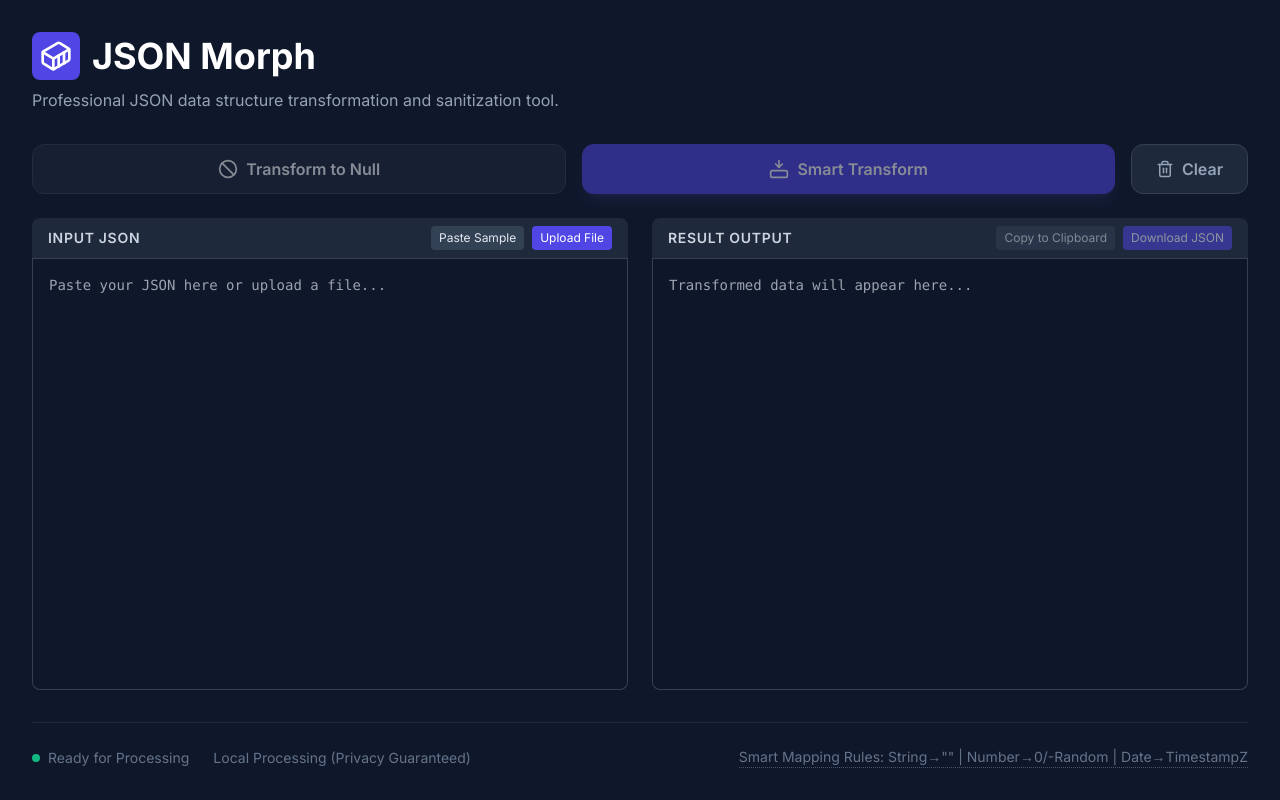
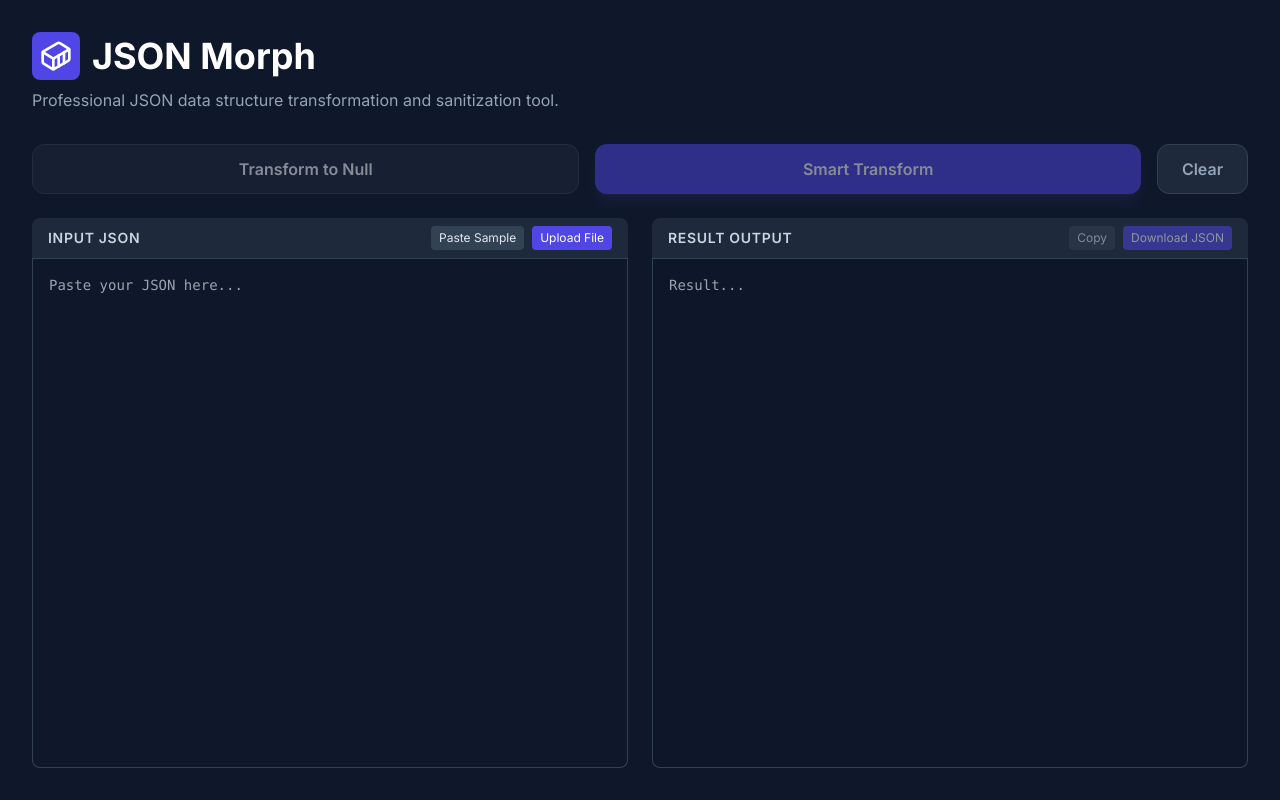
Before and after one commit to weilunchen1/Json-Morph, a React (Vite) app: page / in a window 1280 px wide. Built offline with nearby package versions, Linux system fonts and the light colour scheme.

Commit message:
feat: Enable TSX support and update imports
Integrates Babel and an import map to allow direct use of TSX files in the browser, improving developer experience and code organization. Updates React and ReactDOM imports to use ESM CDN links compatible with the new setup.

```diff
--- a/App.tsx
+++ b/App.tsx
@@ -1,8 +1,8 @@
 
 import React, { useState, useCallback, useRef } from 'react';
-import { nullifyTransform, smartTransform } from './services/transformer';
-import EditorHeader from './components/EditorHeader';
-import { JSONState } from './types';
+import { nullifyTransform, smartTransform } from './services/transformer.ts';
+import EditorHeader from './components/EditorHeader.tsx';
+import { JSONState } from './types.ts';
 
 const App: React.FC = () => {
   const [state, setState] = useState<JSONState>({
@@ -51,7 +51,6 @@ const App: React.FC = () => {
 
   const copyToClipboard = (text: string) => {
     navigator.clipboard.writeText(text);
-    // You could add a toast here
   };
 
   const downloadOutput = () => {
@@ -77,25 +76,22 @@ const App: React.FC = () => {
 
   return (
     <div className="min-h-screen flex flex-col p-4 md:p-8 max-w-7xl mx-auto">
-      {/* Header Section */}
       <header className="mb-8">
         <h1 className="text-4xl font-bold text-white mb-2 flex items-center gap-3">
           <span className="bg-indigo-600 p-2 rounded-lg">
-            <svg xmlns="http://www.w3.org/2000/svg" width="32" height="32" viewBox="0 0 24 24" fill="none" stroke="currentColor" strokeWidth="2" strokeLinecap="round" strokeLinejoin="round" className="lucide lucide-container"><path d="M22 7.7c0-.6-.4-1.2-.8-1.5l-6.3-3.9a1.72 1.72 0 0 0-1.7 0l-10.3 6c-.5.2-.9.8-.9 1.4v6.6c0 .5.4 1.2.8 1.5l6.3 3.9a1.72 1.72 0 0 0 1.7 0l10.3-6c.5-.3.9-1 .9-1.5Z"/><path d="M10 21.9V14L2.1 9.1"/><path d="m10 14 11.9-6.9"/><path d="M14 19.8v-8.1"/><path d="M18 17.5V9.4"/></svg>
+            <svg xmlns="http://www.w3.org/2000/svg" width="32" height="32" viewBox="0 0 24 24" fill="none" stroke="currentColor" strokeWidth="2" strokeLinecap="round" strokeLinejoin="round"><path d="M22 7.7c0-.6-.4-1.2-.8-1.5l-6.3-3.9a1.72 1.72 0 0 0-1.7 0l-10.3 6c-.5.2-.9.8-.9 1.4v6.6c0 .5.4 1.2.8 1.5l6.3 3.9a1.72 1.72 0 0 0 1.7 0l10.3-6c.5-.3.9-1 .9-1.5Z"/><path d="M10 21.9V14L2.1 9.1"/><path d="m10 14 11.9-6.9"/><path d="M14 19.8v-8.1"/><path d="M18 17.5V9.4"/></svg>
           </span>
           JSON Morph
         </h1>
         <p className="text-slate-400">Professional JSON data structure transformation and sanitization tool.</p>
       </header>
 
-      {/* Main Controls */}
       <div className="flex flex-wrap gap-4 mb-6">
         <button
           onClick={() => triggerTransform('nullify')}
           disabled={!state.input}
           className="flex-1 min-w-[200px] flex items-center justify-center gap-2 bg-slate-800 hover:bg-slate-700 text-white font-semibold py-3 px-6 rounded-xl border border-slate-700 transition-all disabled:opacity-50 disabled:cursor-not-allowed group"
         >
-          <svg xmlns="http://www.w3.org/2000/svg" width="20" height="20" viewBox="0 0 24 24" fill="none" stroke="currentColor" strokeWidth="2" strokeLinecap="round" strokeLinejoin="round" className="group-hover:rotate-12 transition-transform"><circle cx="12" cy="12" r="10"/><line x1="4.93" x2="19.07" y1="4.93" y2="19.07"/></svg>
           Transform to Null
         </button>
         <button
@@ -103,21 +99,17 @@ const App: React.FC = () => {
           disabled={!state.input}
           className="flex-1 min-w-[200px] flex items-center justify-center gap-2 bg-indigo-600 hover:bg-indigo-500 text-white font-semibold py-3 px-6 rounded-xl transition-all disabled:opacity-50 disabled:cursor-not-allowed group shadow-lg shadow-indigo-500/20"
         >
-          <svg xmlns="http://www.w3.org/2000/svg" width="20" height="20" viewBox="0 0 24 24" fill="none" stroke="currentColor" strokeWidth="2" strokeLinecap="round" strokeLinejoin="round" className="group-hover:scale-110 transition-transform"><path d="M12 2v8"/><path d="m16 6-4 4-4-4"/><rect width="20" height="8" x="2" y="14" rx="2"/></svg>
           Smart Transform
         </button>
         <button
           onClick={clearAll}
           className="bg-slate-800 hover:bg-red-900/30 hover:text-red-400 text-slate-400 font-semibold py-3 px-6 rounded-xl border border-slate-700 transition-all flex items-center gap-2"
         >
-          <svg xmlns="http://www.w3.org/2000/svg" width="18" height="18" viewBox="0 0 24 24" fill="none" stroke="currentColor" strokeWidth="2" strokeLinecap="round" strokeLinejoin="round"><path d="M3 6h18"/><path d="M19 6v14c0 1-1 2-2 2H7c-1 0-2-1-2-2V6"/><path d="M8 6V4c0-1 1-2 2-2h4c1 0 2 1 2 2v2"/><line x1="10" x2="10" y1="11" y2="17"/><line x1="14" x2="14" y1="11" y2="17"/></svg>
           Clear
         </button>
       </div>
 
-      {/* Grid Layout */}
       <div className="grid grid-cols-1 lg:grid-cols-2 gap-6 flex-grow overflow-hidden">
-        {/* Input Column */}
         <div className="flex flex-col h-[500px] lg:h-full">
           <EditorHeader
             title="Input JSON"
@@ -129,63 +121,39 @@ const App: React.FC = () => {
           <div className="relative flex-grow">
             <textarea
               className="w-full h-full bg-slate-900 text-indigo-300 p-4 font-mono text-sm resize-none focus:outline-none focus:ring-2 focus:ring-indigo-500 border-x border-b border-slate-700 rounded-b-lg"
-              placeholder="Paste your JSON here or upload a file..."
+              placeholder="Paste your JSON here..."
               value={state.input}
               onChange={handleInputChange}
             />
-            <input
-              type="file"
-              ref={fileInputRef}
-              className="hidden"
-              accept=".json"
-              onChange={handleFileUpload}
-            />
+            <input type="file" ref={fileInputRef} className="hidden" accept=".json" onChange={handleFileUpload} />
           </div>
         </div>
 
-        {/* Output Column */}
         <div className="flex flex-col h-[500px] lg:h-full">
           <EditorHeader
             title="Result Output"
             actionLabel="Download JSON"
             onAction={downloadOutput}
             disabled={!state.output}
-            secondaryLabel="Copy to Clipboard"
+            secondaryLabel="Copy"
             secondaryAction={() => copyToClipboard(state.output)}
           />
           <div className="relative flex-grow">
             {state.error ? (
               <div className="w-full h-full bg-red-900/10 border border-red-500/50 p-4 text-red-400 font-medium rounded-b-lg flex items-center justify-center">
-                <div className="text-center">
-                   <svg xmlns="http://www.w3.org/2000/svg" width="48" height="48" viewBox="0 0 24 24" fill="none" stroke="currentColor" strokeWidth="2" strokeLinecap="round" strokeLinejoin="round" className="mx-auto mb-4 opacity-50"><circle cx="12" cy="12" r="10"/><line x1="12" x2="12" y1="8" y2="12"/><line x1="12" x2="12.01" y1="16" y2="16"/></svg>
-                   {state.error}
-                </div>
+                {state.error}
               </div>
             ) : (
               <textarea
                 className="w-full h-full bg-slate-900/50 text-emerald-400 p-4 font-mono text-sm resize-none focus:outline-none border-x border-b border-slate-700 rounded-b-lg"
                 readOnly
-                placeholder="Transformed data will appear here..."
+                placeholder="Result..."
                 value={state.output}
               />
             )}
           </div>
         </div>
       </div>
-
-      {/* Footer Info */}
-      <footer className="mt-8 pt-6 border-t border-slate-800 flex flex-col md:flex-row justify-between items-center text-slate-500 text-sm gap-4">
-        <div className="flex items-center gap-6">
-          <div className="flex items-center gap-2">
-            <div className="w-2 h-2 rounded-full bg-emerald-500"></div>
-            <span>Ready for Processing</span>
-          </div>
-          <p>Local Processing (Privacy Guaranteed)</p>
-        </div>
-        <div className="flex gap-4">
-          <span className="hover:text-slate-300 transition-colors cursor-help border-b border-dotted border-slate-600">Smart Mapping Rules: String→"" | Number→0/-Random | Date→TimestampZ</span>
-        </div>
-      </footer>
     </div>
   );
 };
--- a/index.html
+++ b/index.html
@@ -4,11 +4,14 @@
 <head>
   <meta charset="UTF-8">
   <meta name="viewport" content="width=device-width, initial-scale=1.0">
-  <title>JSON Morph</title>
+  <title>JSON Morph - 專業資料轉換工具</title>
+
+  <!-- 樣式與字體 -->
   <script src="https://cdn.tailwindcss.com"></script>
   <link rel="preconnect" href="https://fonts.googleapis.com">
   <link rel="preconnect" href="https://fonts.gstatic.com" crossorigin>
   <link href="https://fonts.googleapis.com/css2?family=Inter:wght@400;500;600;700&family=Fira+Code:wght@400;500&display=swap" rel="stylesheet">
+
   <style>
     body {
       font-family: 'Inter', sans-serif;
@@ -32,20 +35,27 @@
       background: #475569;
     }
   </style>
-<script type="importmap">
+
+  <!-- 1. 引入 Babel 用於即時編譯 TSX -->
+  <script src="https://unpkg.com/@babel/standalone/babel.min.js"></script>
+
+  <!-- 2. 設定 Import Map 讓瀏覽器知道去哪裡抓 React -->
+  <script type="importmap">
 {
   "imports": {
-    "react/": "https://esm.sh/react@^19.2.3/",
-    "react": "https://esm.sh/react@^19.2.3",
+    "react": "https://esm.sh/react@19.0.0",
+    "react-dom": "https://esm.sh/react-dom@19.0.0",
+    "react-dom/client": "https://esm.sh/react-dom@19.0.0/client",
     "react-dom/": "https://esm.sh/react-dom@^19.2.3/",
-    "react-dom": "https://esm.sh/react-dom@^19.2.3"
+    "react/": "https://esm.sh/react@^19.2.3/"
   }
 }
 </script>
 </head>
 <body>
   <div id="root"></div>
-  <!-- 確保載入 index.tsx 作為 ES 模組 -->
-  <script type="module" src="index.tsx"></script>
+
+  <!-- 3. 使用 type="text/babel" 並加上 data-type="module" 處理 TSX -->
+  <script type="text/babel" data-type="module" data-presets="react,typescript" src="index.tsx"></script>
 </body>
 </html>
--- a/index.tsx
+++ b/index.tsx
@@ -1,7 +1,7 @@
 
 import React from 'react';
 import ReactDOM from 'react-dom/client';
-import App from './App';
+import App from './App.tsx';
 
 const rootElement = document.getElementById('root');
 if (!rootElement) {
```
